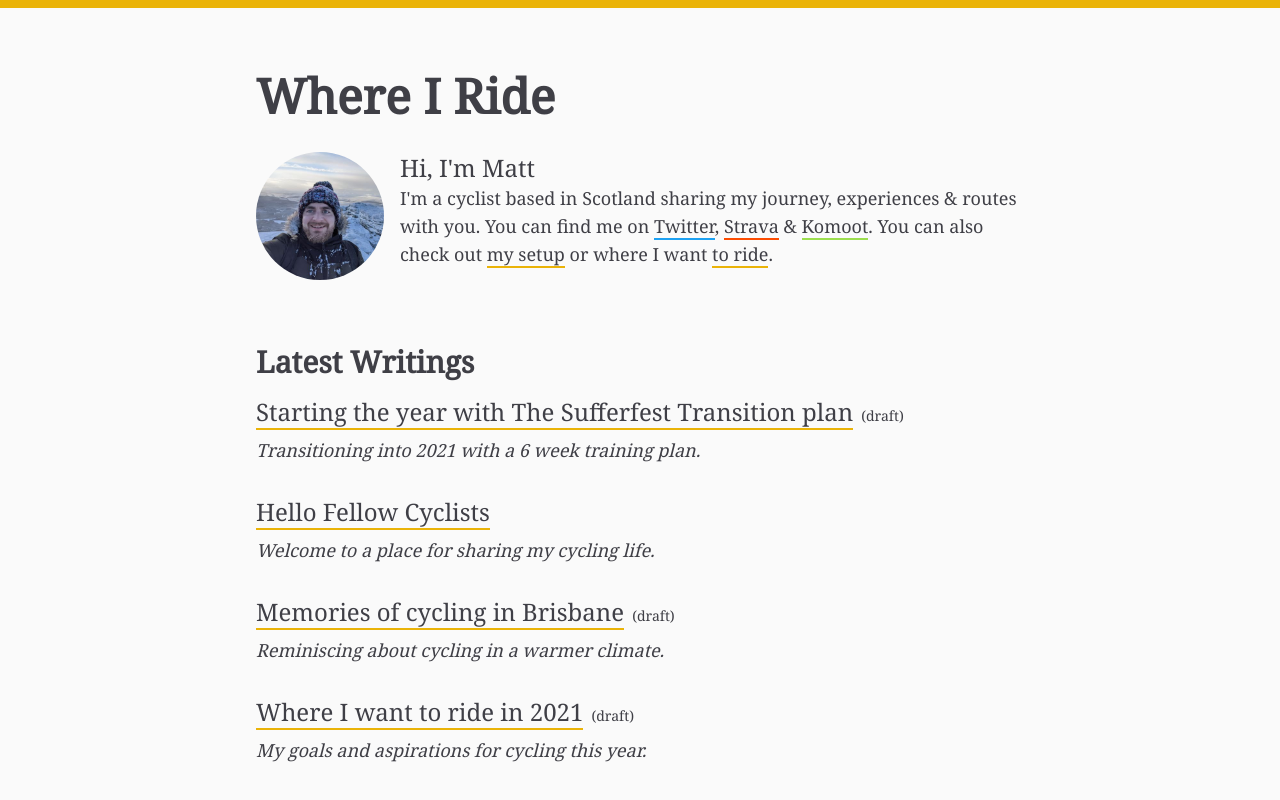
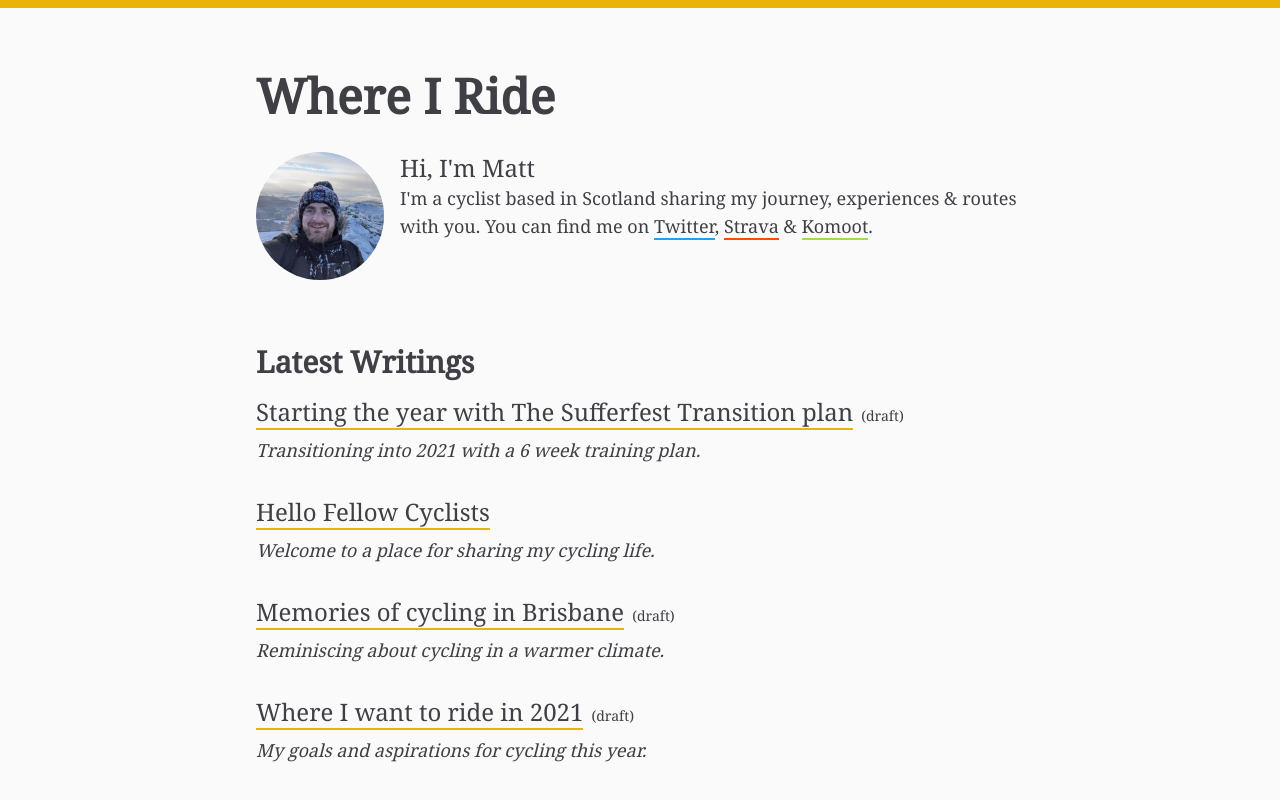
Before and after one commit to mattcorner/whereiride.com, a Next.js app: page / in a window 1280 px wide. Shown: the top 800 px of the page. Built offline with nearby package versions, Linux system fonts and the light colour scheme; what @tailwindcss/typography would draw is missing.

Commit message:
Hide missing paes from bio for now

```diff
--- a/components/Bio.js
+++ b/components/Bio.js
@@ -32,7 +32,9 @@ export default function Bio() {
           >
             Komoot
           </a>
-          . You can also check out{" "}
+          .
+          {/**
+          You can also check out{" "}
           <Link href="/">
             <a className="border-brand border-b-2 hover:text-brand">my setup</a>
           </Link>{" "}
@@ -41,6 +43,7 @@ export default function Bio() {
             <a className="border-brand border-b-2 hover:text-brand">to ride</a>
           </Link>
           .
+          **/}
         </p>
       </div>
     </div>
```
